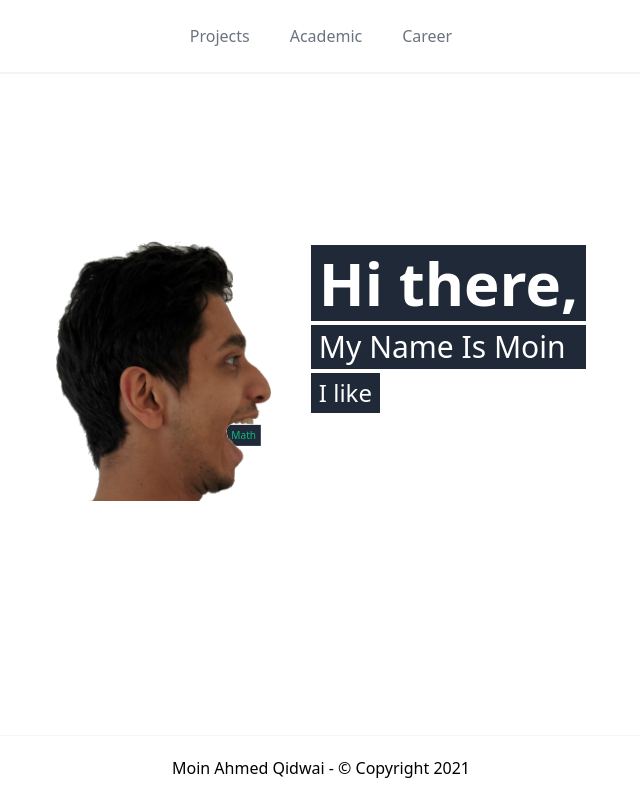
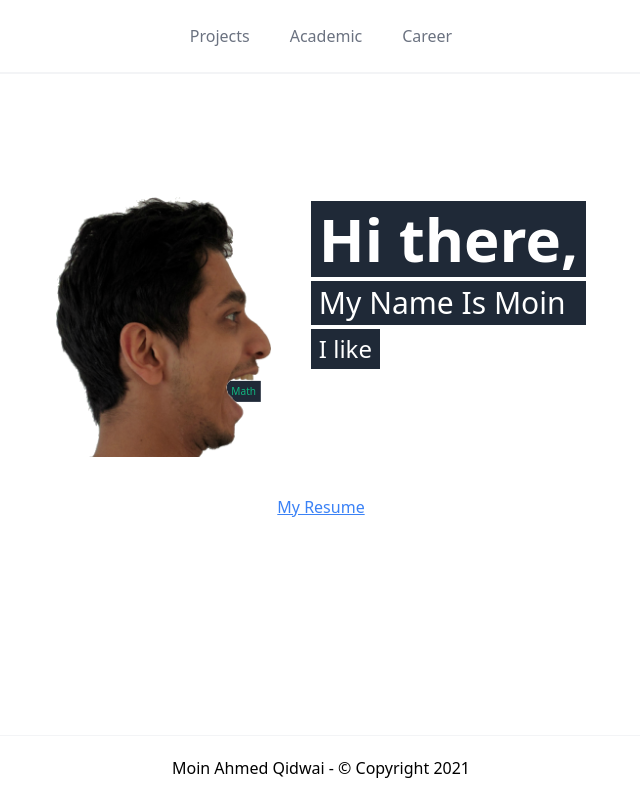
Before and after one commit to moin-qidwai/Portfolio, a Next.js app: page / in a window 1280 px wide. Shown: the whole page, without its empty margins (319-959 px from the left). Built offline with nearby package versions, Linux system fonts and the light colour scheme.

Commit message:
Add resume to homepage

```diff
--- a/pages/index.js
+++ b/pages/index.js
@@ -27,6 +27,9 @@ export default function Home() {
             </div>
           </div>
         </div>
+        <div className="flex justify-center my-8 space-x-5 md:space-x-10">
+            <a className="text-blue-500 underline" href="/Curriculum_Vitae.pdf" target="_blank">My Resume</a>
+        </div>
       </main>
     </div>
   )
```
Also changed, not shown: 1 other file (tests, documents, lock files or other folders).
